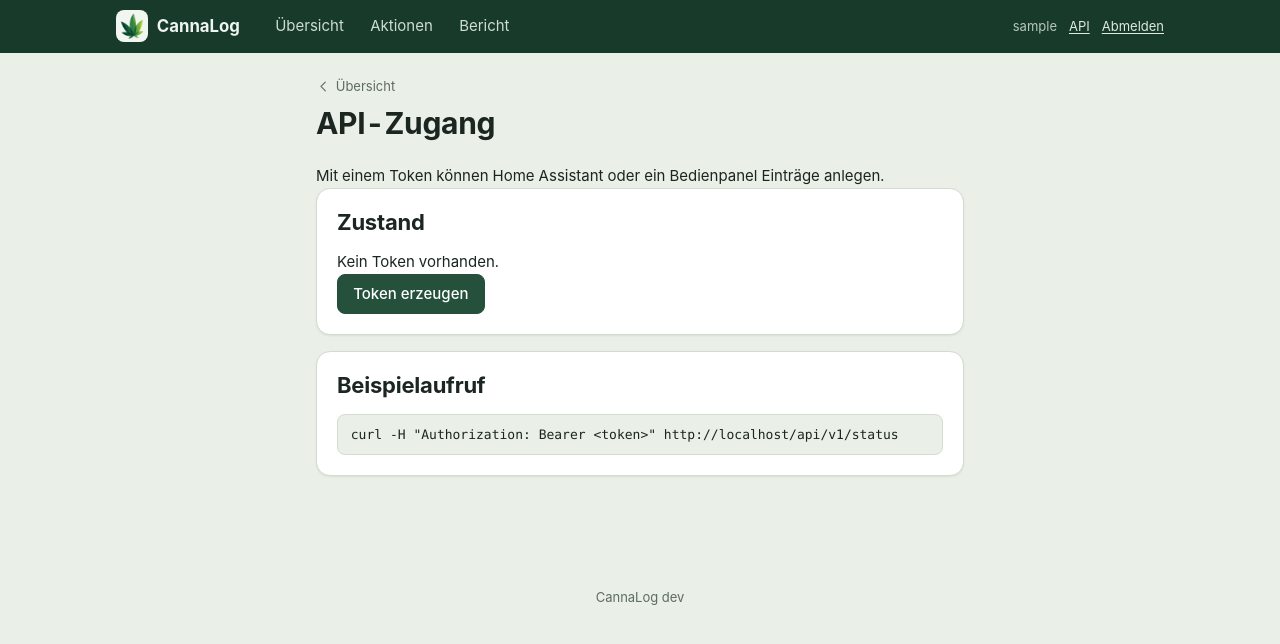
After one commit to ninharp/CannaLog, a Flask app: page /account/api in a window 1280 px wide. The commit adds this page. Shown: the top 644 px of the page. Run offline with Flask 3, Linux system fonts and the light colour scheme; the visitor is signed in with stand-in values (Sample User, id 1); some libraries are stand-ins or nearby versions.

Commit message:
Add per-user API tokens with a management page

```diff
--- a/app/models.py
+++ b/app/models.py
@@ -44,6 +44,8 @@ class User(UserMixin, db.Model):
     id = db.Column(db.Integer, primary_key=True)
     username = db.Column(db.String(150), unique=True, nullable=False)
     password = db.Column(db.String(200), nullable=False)
+    api_token_hash = db.Column(db.String(64), index=True)  # SHA-256 hex; the token itself is never stored
+    api_token_last_used = db.Column(db.DateTime)
     plants = db.relationship('Plant', backref='owner', lazy=True)
     environments = db.relationship('Environment', backref='owner', lazy=True)
 
--- a/app/routes.py
+++ b/app/routes.py
@@ -1005,3 +1005,26 @@ def add_image_global():
 @app.route('/healthz')
 def healthz():
     return 'ok'
+
+
+@app.route('/account/api', methods=['GET', 'POST'])
+@login_required
+def api_access():
+    from app.api import hash_token, new_token
+    form = BaseForm()
+    token = None
+    if form.validate_on_submit():
+        action = request.form.get('action')
+        if action == 'create':
+            token = new_token()
+            current_user.api_token_hash = hash_token(token)
+            current_user.api_token_last_used = None
+            db.session.commit()
+            flash('Neues Token erzeugt. Es wird nur jetzt angezeigt.', 'success')
+        elif action == 'revoke':
+            current_user.api_token_hash = None
+            current_user.api_token_last_used = None
+            db.session.commit()
+            flash('Token widerrufen.', 'success')
+            return go('account/api')
+    return render_template('api_access.html', form=form, token=token, section='api_access')
--- a/app/static/cannalog.css
+++ b/app/static/cannalog.css
@@ -387,3 +387,8 @@ p { margin: 0; }
 .field--invalid input, .field--invalid select, .field--invalid textarea { border-color: var(--danger); background: #fffaf9; }
 .field--invalid input:focus, .field--invalid select:focus, .field--invalid textarea:focus { box-shadow: 0 0 0 3px rgb(168 50 31 / 18%); }
 .field--invalid > label { color: var(--danger); }
+
+/* API token display */
+.token { display: block; padding: 0.6rem 0.8rem; background: var(--canopy); border: 1px solid var(--line); border-radius: var(--radius); font-family: ui-monospace, SFMono-Regular, Menlo, monospace; font-size: var(--step--1); overflow-wrap: anywhere; user-select: all; }
+.token-card { border-color: var(--pollen); background: var(--pollen-soft); }
+.token-card .card__hint { margin: 0.75rem 0 0; }
--- /dev/null
+++ b/app/templates/api_access.html
@@ -0,0 +1,47 @@
+{% extends 'base.html' %}
+{% from '_ui.html' import icon, form_errors %}
+{% block title %}API-Zugang – CannaLog{% endblock %}
+{% block page_class %}page--narrow{% endblock %}
+{% block content %}
+<div class="page-head">
+  <div class="page-head__title">
+    <a class="back" href="dashboard">{{ icon('back') }} Übersicht</a>
+    <h1>API-Zugang</h1>
+  </div>
+</div>
+<p>Mit einem Token können Home Assistant oder ein Bedienpanel Einträge anlegen.</p>
+{{ form_errors(form) }}
+{% if token %}
+<section class="card token-card">
+  <h2 class="card__title">Dein neues Token</h2>
+  <code class="token">{{ token }}</code>
+  <p class="card__hint">Jetzt kopieren. Das Token wird nicht noch einmal angezeigt.</p>
+</section>
+{% endif %}
+<section class="card">
+  <h2 class="card__title">Zustand</h2>
+  {% if current_user.api_token_hash %}
+    <p>Token aktiv. Zuletzt benutzt: {% if current_user.api_token_last_used %}{{ current_user.api_token_last_used.strftime('%d.%m.%Y %H:%M') }}{% else %}noch nie{% endif %}</p>
+  {% else %}
+    <p>Kein Token vorhanden.</p>
+  {% endif %}
+  <div class="btn-row">
+    <form method="POST" action="account/api">
+      {{ form.hidden_tag() }}
+      <input type="hidden" name="action" value="create">
+      <button type="submit" class="btn btn--primary">{% if current_user.api_token_hash %}Token erneuern{% else %}Token erzeugen{% endif %}</button>
+    </form>
+    {% if current_user.api_token_hash %}
+    <form method="POST" action="account/api">
+      {{ form.hidden_tag() }}
+      <input type="hidden" name="action" value="revoke">
+      <button type="submit" class="btn btn--danger">Token widerrufen</button>
+    </form>
+    {% endif %}
+  </div>
+</section>
+<section class="card">
+  <h2 class="card__title">Beispielaufruf</h2>
+  <code class="token">curl -H "Authorization: Bearer &lt;token&gt;" {{ request.host_url.rstrip('/') }}{{ request.script_root }}/api/v1/status</code>
+</section>
+{% endblock %}
--- a/app/templates/base.html
+++ b/app/templates/base.html
@@ -27,6 +27,7 @@
     </nav>
     <div class="topbar__user">
       <span>{{ current_user.username }}</span>
+      <a href="account/api" {% if section == 'api_access' %}aria-current="page"{% endif %}>API</a>
       <a href="logout">Abmelden</a>
     </div>
   </div>
```
Also changed, not shown: app/api.py (added, +11 -0 lines), tests/test_api.py (added, +61 -0 lines).
